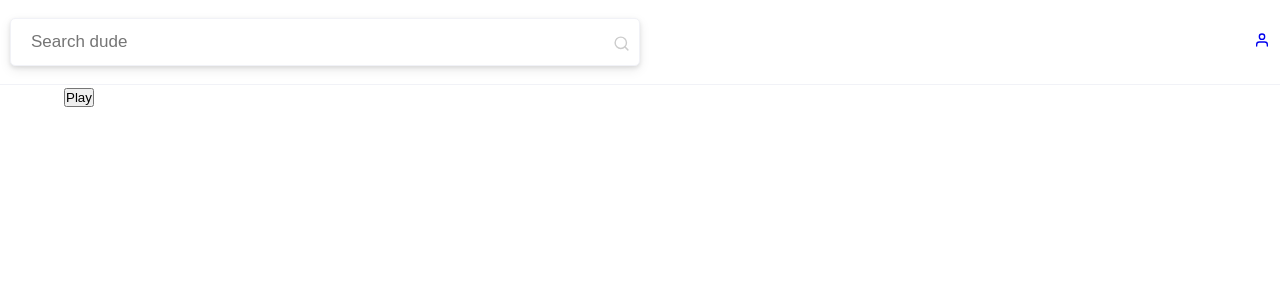
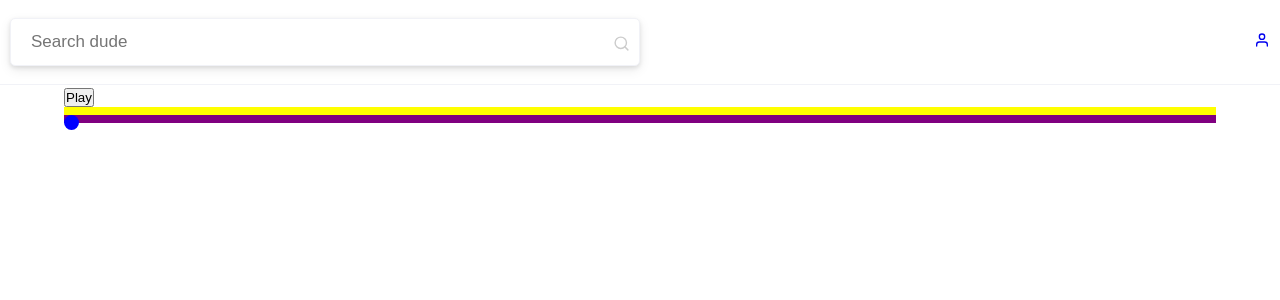
Before and after one commit to itsrojasleon/deezer-clone, a React (Create React App) app in the folder my-app/: page / in a window 1280 px wide. Shown: the top 300 px of the page. Built offline with nearby package versions, Linux system fonts and the light colour scheme.

Commit message:
Makes sense

```diff
--- a/my-app/src/components/player/Player.tsx
+++ b/my-app/src/components/player/Player.tsx
@@ -1,21 +1,40 @@
 import React from 'react';
 import { usePlayer } from '../../hooks/usePlayer';
+import { useHtmlElement } from '../../hooks/useHtmlElement';
+import {
+  StyledDiv,
+  StyledPoint,
+  StyledElement
+} from '../../styles/player/Player';
 
 const TRACK_URL =
   'https://file-examples.com/wp-content/uploads/2017/11/file_example_MP3_700KB.mp3';
 
 const Player = (): JSX.Element => {
-  const [ref, setIsPlaying, isPlaying, currentTime] = usePlayer();
+  const [
+    playerRef,
+    setIsPlaying,
+    isPlaying,
+    currentTime,
+    duration
+  ] = usePlayer();
+  const [divRef, width] = useHtmlElement();
+
+  // Current progress
+  const progress = (currentTime / duration) * 100;
 
   return (
     <div>
-      <audio ref={ref} src={TRACK_URL} />
+      <audio ref={playerRef} src={TRACK_URL} />
       {isPlaying ? (
         <button onClick={() => setIsPlaying(false)}>Pause</button>
       ) : (
         <button onClick={() => setIsPlaying(true)}>Play</button>
       )}
-      {currentTime && Number(currentTime).toFixed(0)}
+      <StyledDiv ref={divRef}>
+        <StyledElement progress={progress} />
+        <StyledPoint></StyledPoint>
+      </StyledDiv>
     </div>
   );
 };
--- /dev/null
+++ b/my-app/src/hooks/useHtmlElement.ts
@@ -0,0 +1,20 @@
+import { useCallback, useState } from 'react';
+
+export const useHtmlElement = () => {
+  const [width, setWidth] = useState();
+  // https://reactjs.org/docs/hooks-faq.html#how-can-i-measure-a-dom-node
+  const setRef = useCallback((node: HTMLElement) => {
+    if (node) {
+      const load = () => {
+        setWidth(node.getBoundingClientRect().width);
+      };
+      window.addEventListener('load', load);
+
+      return () => {
+        window.removeEventListener('load', load);
+      };
+    }
+  }, []);
+
+  return [setRef, width];
+};
--- a/my-app/src/hooks/usePlayer.ts
+++ b/my-app/src/hooks/usePlayer.ts
@@ -36,5 +36,5 @@ export const usePlayer = () => {
     },
     [isPlaying]
   );
-  return [setRef, setIsPlaying, isPlaying, currentTime];
+  return [setRef, setIsPlaying, isPlaying, currentTime, duration];
 };
--- /dev/null
+++ b/my-app/src/styles/player/Player.ts
@@ -0,0 +1,22 @@
+import styled from 'styled-components';
+
+export const StyledDiv = styled.div`
+  width: 100%;
+  height: 16px;
+  background-color: purple;
+`;
+export const StyledElement = styled.div`
+  background-color: yellow;
+  background: ${(props: { progress: number }) =>
+    props.progress &&
+    `linear-gradient(to right, rgb(50, 50, 50) ${props.progress}%, white 0)`};
+  width: 100%;
+  height: 8px;
+`;
+
+export const StyledPoint = styled.div`
+  width: 15px;
+  height: 15px;
+  border-radius: 50%;
+  background-color: blue;
+`;
```
